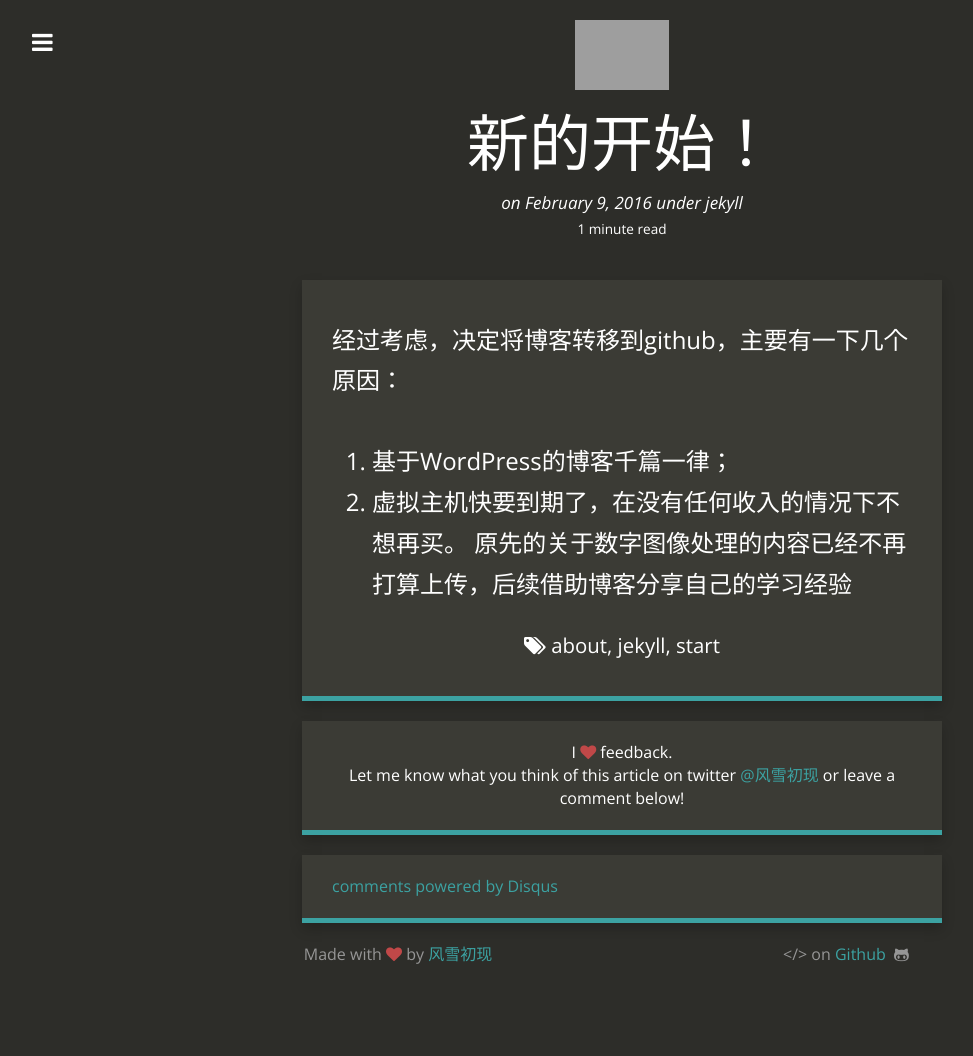
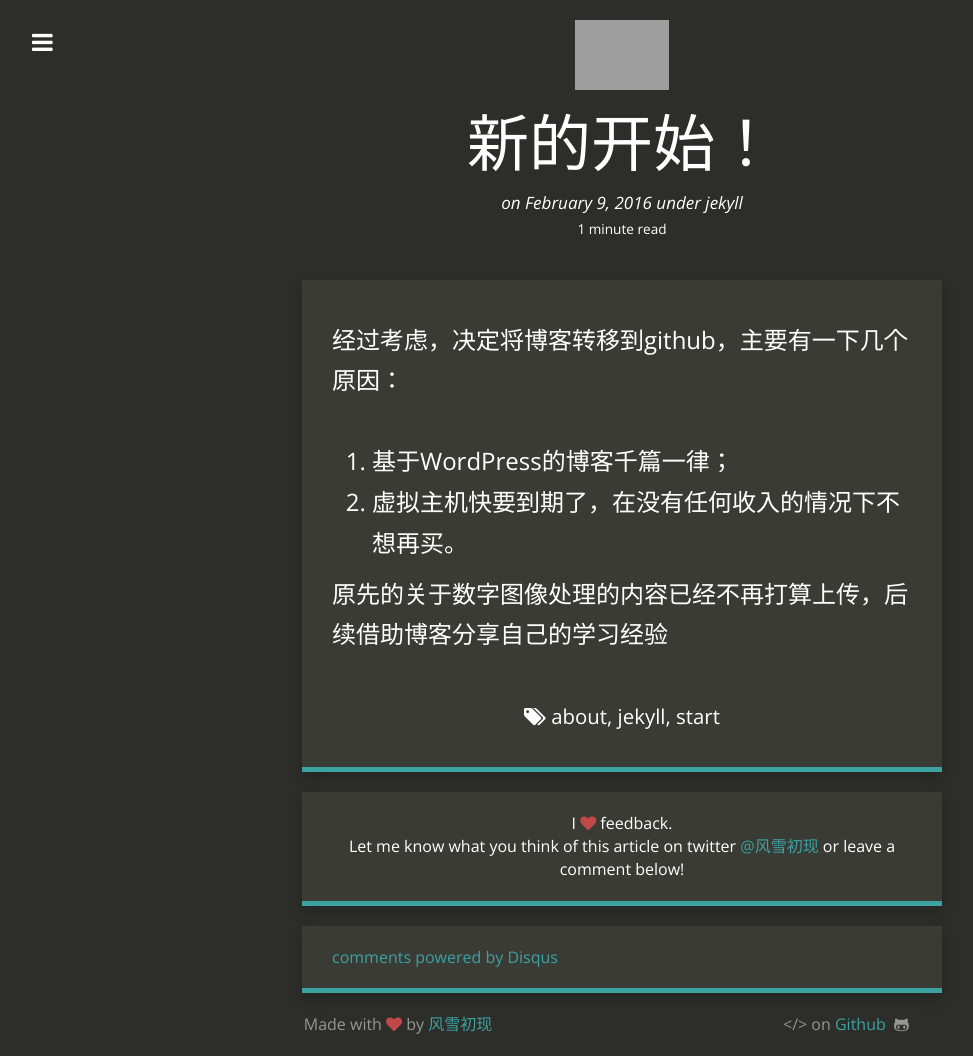
Before and after one commit to YanleiZ/yanleiz.github.com, a Jekyll site: the page built from _posts/2016-02-09-新的博客.md, in a window 1280 px wide. Shown: the whole page, without its empty margins (18-991 px from the left). Built offline with Jekyll 4.4.1, drawn with Linux system fonts in a browser that asks for light colours; nearby versions of some CDN libraries; Markdown is read by kramdown in place of the engine named in the settings; comment, search, counter and statistics services are not loaded; before the commit the page ends 985 px from its top, so only the background shows below that; grey boxes are pictures that could not be loaded.

Commit message:
Signed-off-by: Yanlei <yanlei.z.g@gmail.com>

```diff
--- a/_posts/2016-02-09-新的博客.md
+++ b/_posts/2016-02-09-新的博客.md
@@ -11,7 +11,9 @@ tags:
  - start
 ---
 
-经过考虑，决定将博客转移到github，主要有一下几个原因：
-1. 基于WordPress的博客千篇一律；
-2. 虚拟主机快要到期了，在没有任何收入的情况下不想再买。
+经过考虑，决定将博客转移到github，主要有一下几个原因：   <br/>
+1. 基于WordPress的博客千篇一律；   <br/>
+2. 虚拟主机快要到期了，在没有任何收入的情况下不想再买。 <br/>
+
+
 原先的关于数字图像处理的内容已经不再打算上传，后续借助博客分享自己的学习经验
```
Also changed, not shown: _posts/2016-07-06-String,StringBuffer与StringBuilder的关系.md (added, +38 -0 lines).
